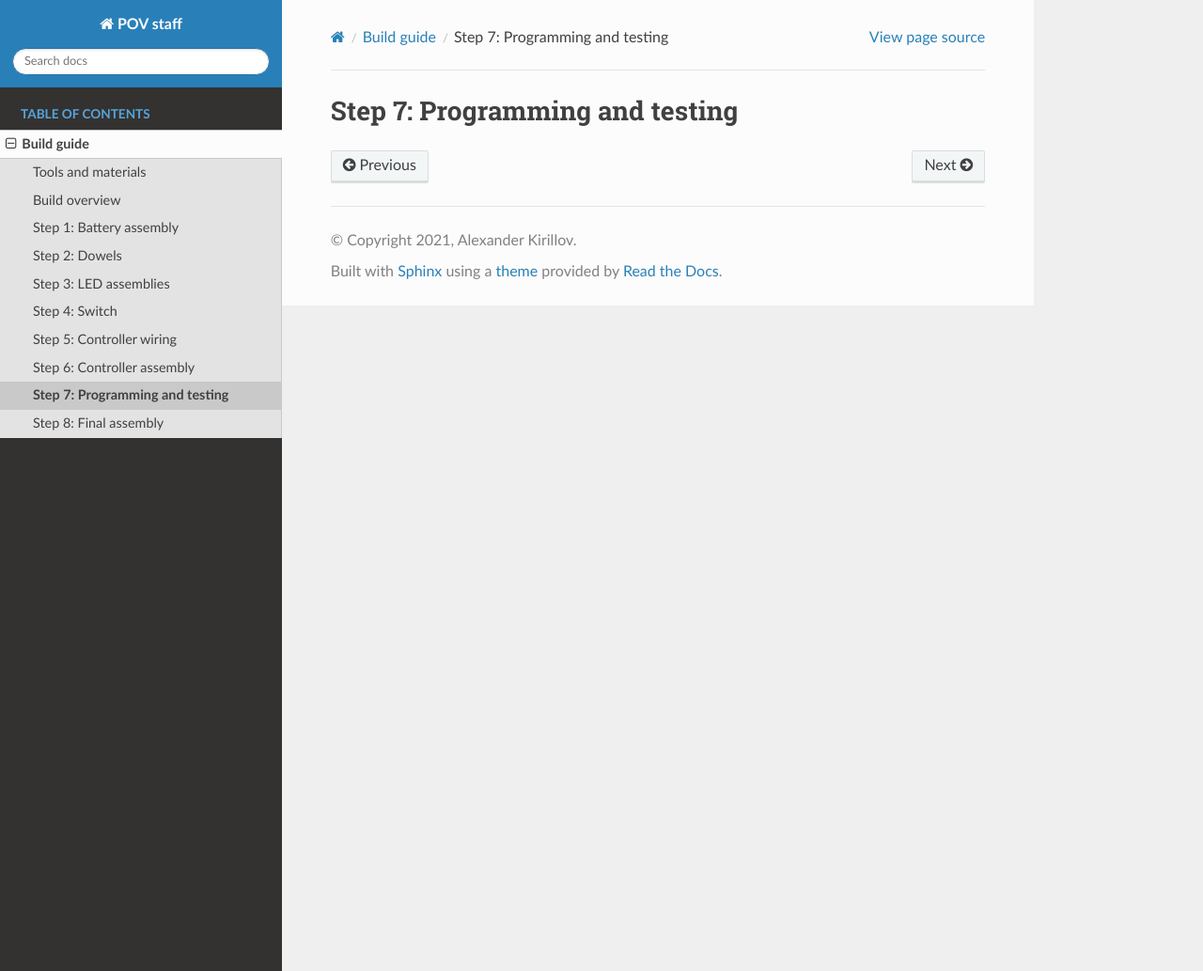
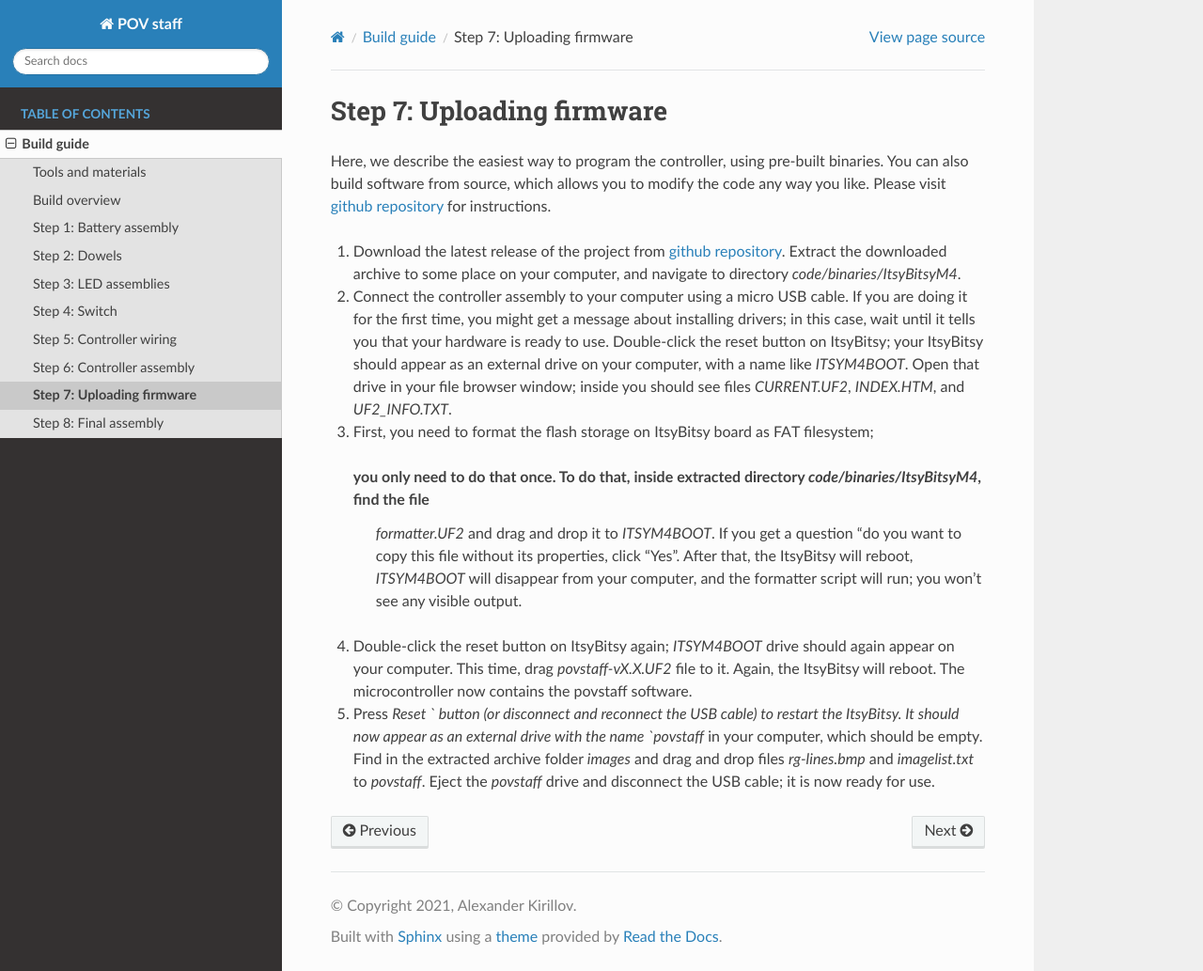
Before and after one commit to shurik179/povstaff, a Sphinx documentation site: the page built from docs/build-programming.rst, in a window 1280 px wide and 1033 px high. Shown: the whole window at 94% size. Built offline with Sphinx 7.4.7 and the Read the Docs theme 2.0.0, drawn with Linux system fonts in a browser that asks for light colours; formulas are drawn with MathJax 3; pages that are not in the unit, such as notebooks, are missing from menus.

Commit message:
Update build-programming.rst

```diff
--- a/docs/build-programming.rst
+++ b/docs/build-programming.rst
@@ -1,2 +1,36 @@
-Step 7: Programming and testing
+Step 7: Uploading firmware
 ===============================
+Here, we describe the easiest way to program the controller, using pre-built
+binaries. You can also build software from source, which allows you to modify
+the code any way you like. Please visit |github| for instructions.
+
+1. Download the latest release of the project from |github|.
+   Extract the downloaded archive to some place on your computer, and navigate to
+   directory `code/binaries/ItsyBitsyM4`.
+
+2. Connect the controller assembly to your computer using a micro USB cable. If
+   you are doing it for the first time, you might get a message about
+   installing drivers; in this case, wait until it tells you that your hardware
+   is ready to use. Double-click the reset button on ItsyBitsy; your ItsyBitsy
+   should appear as an external drive on your computer, with a name like `ITSYM4BOOT`.
+   Open that drive in your file browser window; inside you should see files
+   `CURRENT.UF2`, `INDEX.HTM`, and `UF2_INFO.TXT`.
+
+3. First, you need to format the flash storage on ItsyBitsy board as FAT filesystem;
+  you only need to do that once. To do that, inside extracted  directory `code/binaries/ItsyBitsyM4`, find the file
+   `formatter.UF2` and drag and drop it to `ITSYM4BOOT`.  If you get a question
+   "do you want to copy this file without its properties, click "Yes".
+   After that, the ItsyBitsy will reboot, `ITSYM4BOOT` will disappear from your
+   computer, and the formatter script will run; you won't see any visible output.
+
+4. Double-click the reset button on ItsyBitsy again; `ITSYM4BOOT` drive should
+   again appear on your computer. This time, drag `povstaff-vX.X.UF2` file to it.
+   Again, the ItsyBitsy will reboot. The microcontroller now contains
+   the povstaff software.
+
+5. Press `Reset ` button (or disconnect and reconnect the USB cable) to restart
+   the ItsyBitsy. It should now appear as an external drive with the name
+   `povstaff` in your computer, which should be empty.  Find in the extracted
+   archive folder `images` and drag and drop files `rg-lines.bmp` and
+   `imagelist.txt` to `povstaff`. Eject the `povstaff` drive and disconnect
+   the USB cable; it is now ready for use.
```
